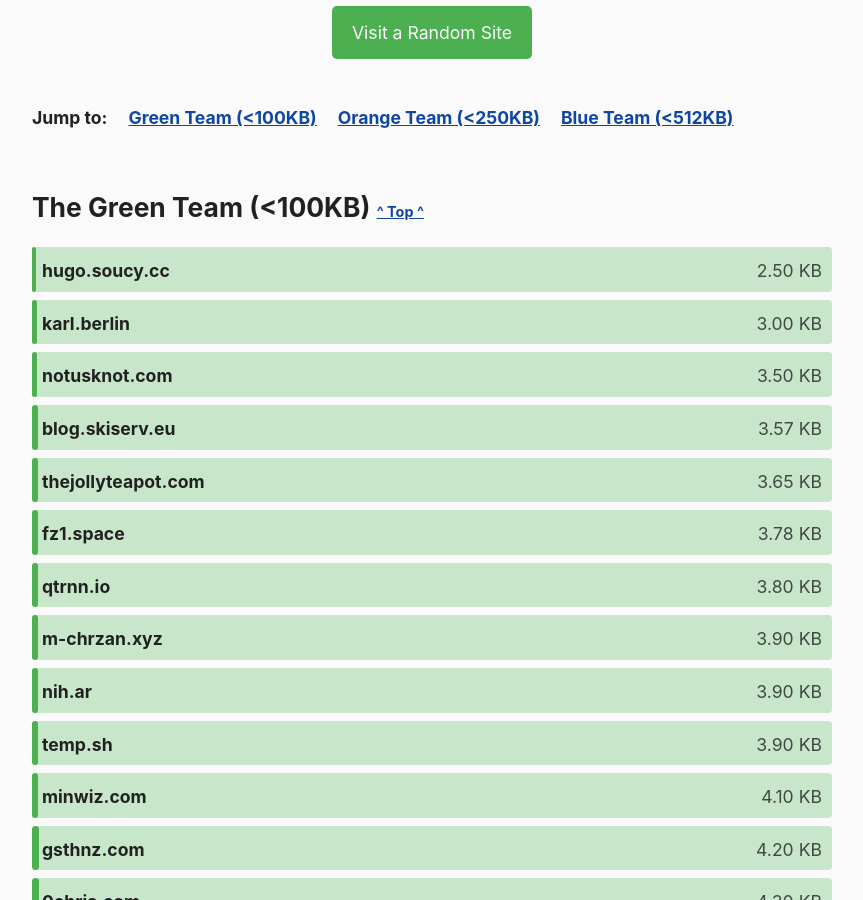
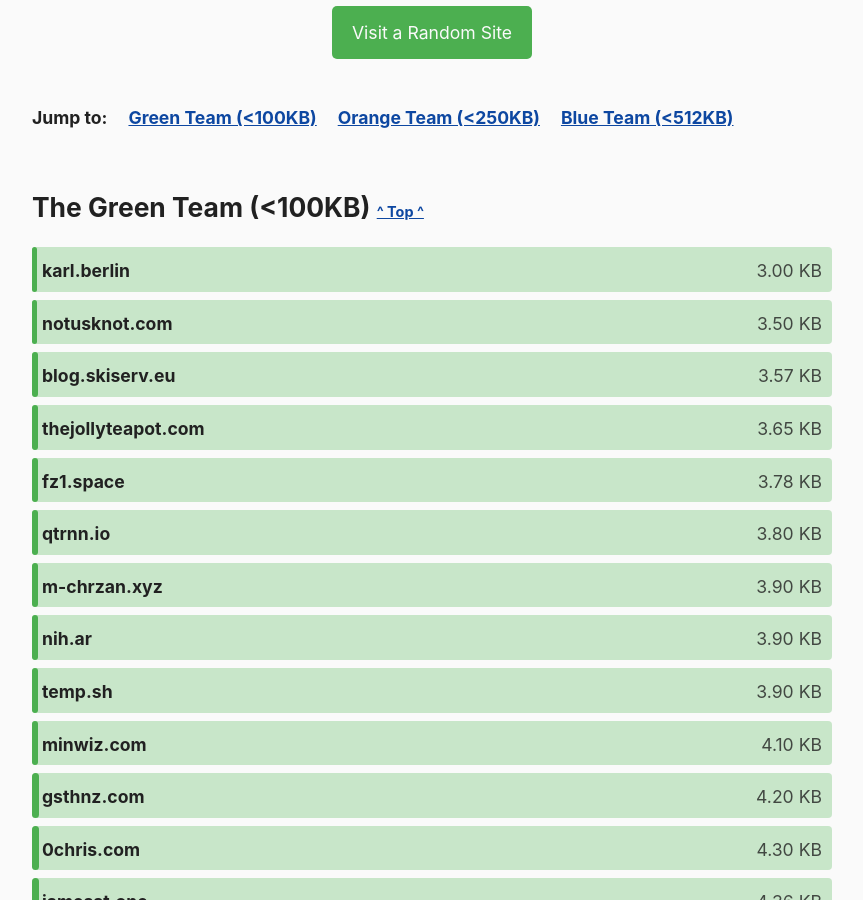
Before and after one commit to kevquirk/512kb.club, a Jekyll site: the page built from index.md, in a window 1280 px wide and 900 px high, scrolled down 1060 px. Shown: the whole window, without its empty margins (208-1071 px from the left). Built offline with Jekyll 4.4.1, drawn with Linux system fonts in a browser that asks for light colours; some of the changed text lies outside the part shown.

Commit message:
Change the position of hugo.soucy.cc domain

```diff
--- a/_data/sites.yml
+++ b/_data/sites.yml
@@ -1282,6 +1282,11 @@
   url: https://hugo-mechiche.com/
   size: 55.2
   last_checked: 2022-05-15
+
+- domain: hugo.soucy.cc
+  url: https://hugo.soucy.cc/
+  size: 44.7
+  last_checked: 2023-03-15
 
 - domain: hugocisneros.com
   url: https://hugocisneros.com/
@@ -2921,8 +2926,3 @@
   url: https://zwbetz.com/
   size: 67.8
   last_checked: 2022-07-20
-
-- domain: hugo.soucy.cc
-  url: https://hugo.soucy.cc/
-  size: 2.5
-  last_checked: 2023-03-15
```
